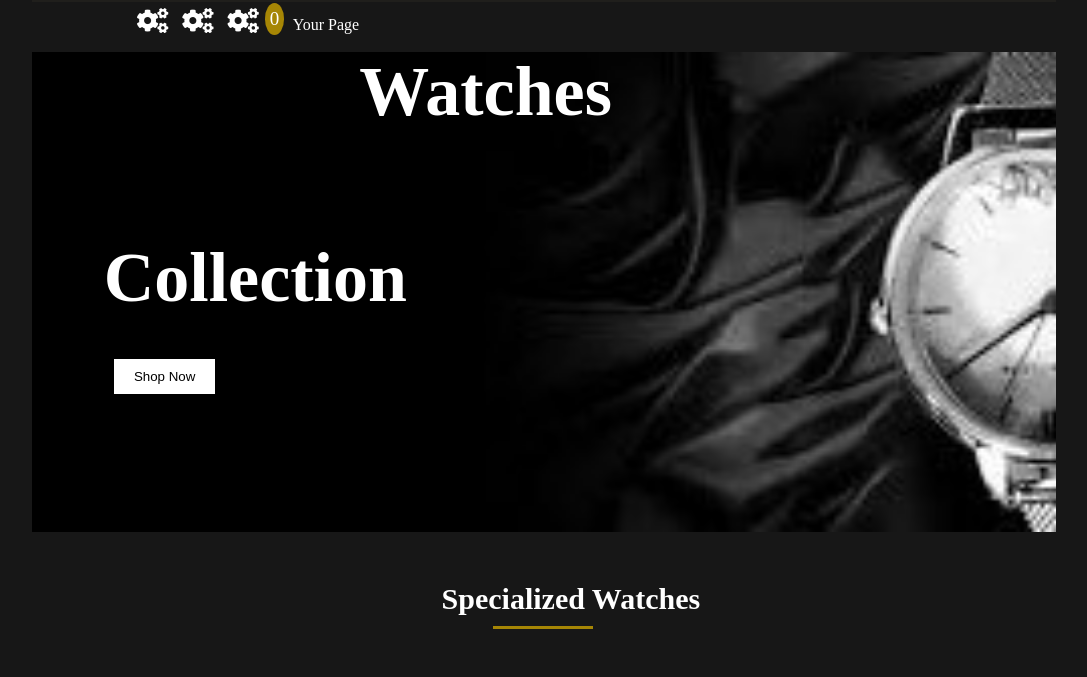
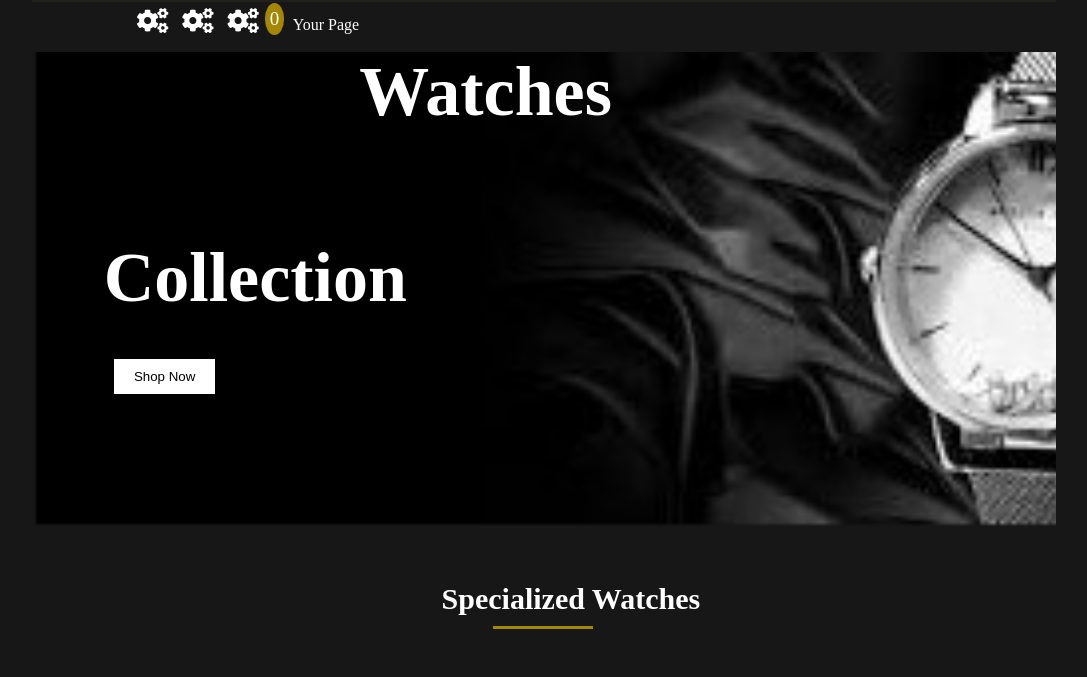
Before and after one commit to Jury1357/WebProject3, a plain HTML site: page index.html in a window 1280 px wide. Shown: the part 48-725 px from the top of the page, without its empty margins (96-1183 px from the left). Drawn offline with Linux system fonts and the light colour scheme.

Commit message:
edited the main div background img

```diff
--- a/CSS/style.css
+++ b/CSS/style.css
@@ -163,7 +163,7 @@ table td {
 
 /* ////DIV1/////////////////////////////////////////////////////// */
 .div1 {
-    background-image: url(../images/images2.jpg);
+    background-image: url(../images/image22.png);
     background-size: cover;
     height: 60vh;
     margin: 50px 0;
```
Also changed, not shown: images/image22.png (added).
